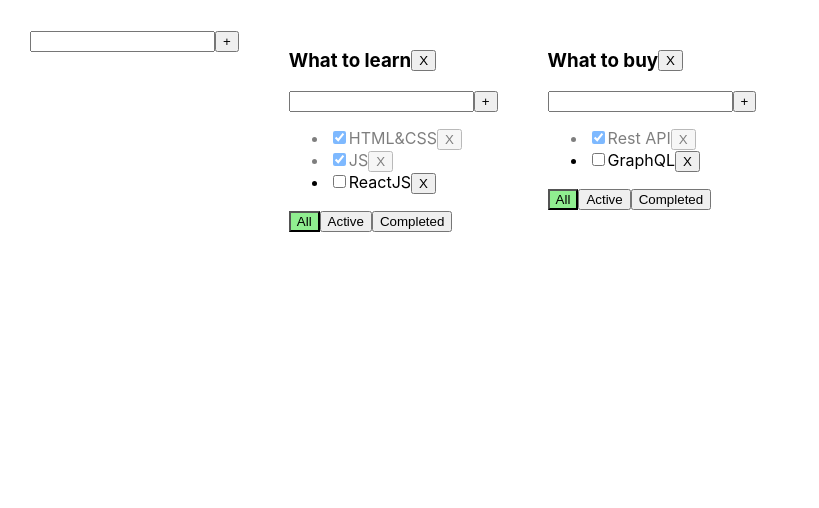
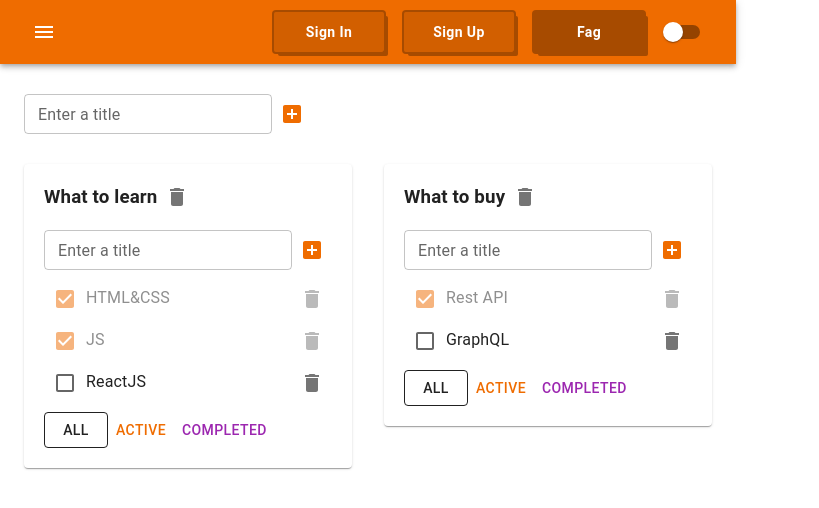
Before and after one commit to Evgenio89/todolist2025new, a React (Vite) app: page / in a window 1280 px wide. Shown: the top 508 px of the page, without its empty margins (0-819 px from the left). Built offline with nearby package versions, Linux system fonts and the light colour scheme.

Commit message:
Спринт 02, неделя 3

```diff
--- a/package.json
+++ b/package.json
@@ -10,6 +10,10 @@
     "preview": "vite preview"
   },
   "dependencies": {
+    "@emotion/react": "^11.14.0",
+    "@emotion/styled": "^11.14.0",
+    "@mui/icons-material": "^6.4.7",
+    "@mui/material": "^6.4.7",
     "@types/uuid": "^10.0.0",
     "react": "19.0.0",
     "react-dom": "19.0.0",
--- a/src/App.css
+++ b/src/App.css
@@ -1,28 +1,14 @@
 .app {
-  padding: 30px;
   display: flex;
-}
-
-.app > div {
-  margin-right: 50px;
-}
-.error {
-  border: red 1px solid;
-}
-
-.error-message {
-  color: red;
-}
-
-.active-filter {
-  background-color: lightgreen;
-}
-
-.is-done {
-  opacity: 0.5;
+  flex-direction: column;
+  width: 100vw;
 }
 
 .container {
   display: flex;
   align-items: center;
 }
+
+.is-done {
+  opacity: 0.5;
+}
--- a/src/App.tsx
+++ b/src/App.tsx
@@ -3,6 +3,19 @@ import {TodolistItem} from "./TodolistItem.tsx";
 import {useState} from "react";
 import {v1} from "uuid";
 import {CreateItemForm} from "./CreateItemForm.tsx";
+import AppBar from '@mui/material/AppBar'
+import Toolbar from '@mui/material/Toolbar'
+import IconButton from '@mui/material/IconButton'
+import MenuIcon from '@mui/icons-material/Menu'
+import Container from '@mui/material/Container'
+import Grid from '@mui/material/Grid2'
+import Paper from '@mui/material/Paper'
+import {NavButton} from './NavButton'
+import { createTheme, ThemeProvider } from '@mui/material/styles'
+import Switch from '@mui/material/Switch'
+import CssBaseline from '@mui/material/CssBaseline'
+
+
 
 
 export type Todolist = {
@@ -23,6 +36,8 @@ export type filterValueType = 'all' | 'active' | 'completed'
 export type TasksState = {
     [key: string]: TaskType[]
 }
+
+type ThemeMode = 'dark' | 'light'
 
 
 export const App = () => {
@@ -47,6 +62,21 @@ export const App = () => {
             { id: v1(), title: 'GraphQL', isDone: false },
         ],
     })
+
+    const [themeMode, setThemeMode] = useState<ThemeMode>('light')
+
+    const theme = createTheme({
+        palette: {
+            mode: themeMode,
+            primary: {
+                main: '#ef6c00',
+            },
+        },
+    })
+
+    const changeMode = () => {
+        setThemeMode(themeMode === 'light' ? 'dark' : 'light')
+    }
 
 
 
@@ -100,8 +130,26 @@ export const App = () => {
     }
 
     return (
-      <div className="app">
+      <ThemeProvider theme={theme}>
+          <CssBaseline/>
+          <AppBar position={'static'} sx={{mb: '30px'}}>
+              <Toolbar sx={{ display: 'flex', justifyContent: 'space-between' }}>
+                      <IconButton color={'inherit'}>
+                          <MenuIcon/>
+                      </IconButton>
+                      <div>
+                          <NavButton background={theme.palette.divider}>Sign in</NavButton>
+                          <NavButton background={theme.palette.divider}>Sign up</NavButton>
+                          <NavButton background={theme.palette.primary.dark}>Fag</NavButton>
+                          <Switch color={'default'} onChange={changeMode}/>
+                      </div>
+              </Toolbar>
+          </AppBar>
+          <Container maxWidth={'lg'}>
+              <Grid container sx={{mb: '30px'}}>
                   <CreateItemForm onCreateItem={createTodolist}/>
+              </Grid>
+              <Grid container spacing={4}>
                   {todolists.map((todolist) => {
                       const todolistTasks = tasks[todolist.id]
                       let filteredTasks = todolistTasks
@@ -113,6 +161,8 @@ export const App = () => {
                       }
 
                       return(
+                          <Grid key={todolist.id}>
+                              <Paper sx={{p: '0 20px 20px 20px'}}>
                                   <TodolistItem
                                       todolist={todolist}
                                       key={todolist.id}
@@ -125,9 +175,12 @@ export const App = () => {
                                       changeTaskTitle={changeTaskTitle}
                                       changeTodolistTitle={changeTodolistTitle}
                                   />
+                              </Paper>
+                          </Grid>
                       )
                   })}
-
-      </div>
+              </Grid>
+          </Container>
+      </ThemeProvider>
   )
 }
--- a/src/CreateItemForm.tsx
+++ b/src/CreateItemForm.tsx
@@ -1,5 +1,8 @@
-import {Button} from "./Button.tsx";
+
 import {ChangeEvent, KeyboardEvent, useState} from "react";
+import TextField from '@mui/material/TextField';
+import AddBoxIcon from '@mui/icons-material/AddBox'
+import IconButton from '@mui/material/IconButton'
 
 
 type CreateItemFormPropsType = {
@@ -33,14 +36,18 @@ export const CreateItemForm = ({onCreateItem} : CreateItemFormPropsType) => {
 
     return (
         <div>
-            <input
-                className={error ? 'error' : ''}
-                value={taskTitle}
-                onChange={changeTaskTitleInputHandler}
-                onKeyDown={changeTaskTitleInputOnEnterHandler}
-            />
-            <Button title={'+'} onClick={addTaskButtonHandler}/>
-            {error && <div className={'error-message'}>{error}</div>}
+           <TextField label={'Enter a title'}
+                      variant={'outlined'}
+                      className={error ? 'error' : ''}
+                      value={taskTitle}
+                      size={'small'}
+                      error={!!error}
+                      helperText={error}
+                      onChange={changeTaskTitleInputHandler}
+                      onKeyDown={changeTaskTitleInputOnEnterHandler}/>
+            <IconButton onClick={addTaskButtonHandler} color={'primary'}>
+                <AddBoxIcon/>
+            </IconButton>
         </div>
     )
 }
--- a/src/EditableSpan.tsx
+++ b/src/EditableSpan.tsx
@@ -1,4 +1,5 @@
 import {ChangeEvent, useState} from "react";
+import TextField from '@mui/material/TextField';
 
 
 type EditableSpanPropsType = {
@@ -30,7 +31,12 @@ export const EditableSpan = ({
     return (
         <>
             {isEditMode ? (
-                <input value={title} onChange={changeTitle} onBlur={turnOffEditMode} autoFocus/>
+                <TextField variant={'outlined'}
+                           value={title}
+                           size={'small'}
+                           onChange={changeTitle}
+                           onBlur={turnOffEditMode}
+                           autoFocus/>
             ) : (
                 <span onDoubleClick={turnOnEditMode}>{value}</span>
             )}
--- /dev/null
+++ b/src/NavButton.ts
@@ -0,0 +1,18 @@
+import { styled } from '@mui/material/styles'
+import Button from '@mui/material/Button'
+
+type Props ={
+    background?: string
+}
+
+export const NavButton = styled(Button)<Props>(({ background, theme }) => ({
+    minWidth: '110px',
+    fontWeight: 'bold',
+    boxShadow: `0 0 0 2px ${theme.palette.primary.dark}, 4px 4px 0 0 ${theme.palette.primary.dark}`,
+    borderRadius: '2px',
+    textTransform: 'capitalize',
+    margin: '0 10px',
+    padding: '8px 24px',
+    color: '#ffffff',
+    background: background || '#1565c0',
+}))
--- /dev/null
+++ b/src/TodolistItem.styles.ts
@@ -0,0 +1,12 @@
+import { SxProps } from '@mui/material'
+
+export const containerSx: SxProps = {
+    display: 'flex',
+    justifyContent: 'space-between',
+}
+
+export const getListItemSx = (isDone: boolean): SxProps => ({
+    p: 0,
+    justifyContent: 'space-between',
+    opacity: isDone ? 0.5 : 1,
+})
--- a/src/TodolistItem.tsx
+++ b/src/TodolistItem.tsx
@@ -1,8 +1,15 @@
 import {filterValueType, TaskType, Todolist} from "./App.tsx";
-import {Button} from "./Button.tsx";
 import {ChangeEvent} from "react";
 import {CreateItemForm} from "./CreateItemForm.tsx";
 import {EditableSpan} from "./EditableSpan.tsx";
+import IconButton from '@mui/material/IconButton'
+import DeleteIcon from '@mui/icons-material/Delete'
+import Button from '@mui/material/Button'
+import Checkbox from '@mui/material/Checkbox';
+import List from '@mui/material/List';
+import {ListItem} from "@mui/material";
+import Box from '@mui/material/Box'
+import {containerSx, getListItemSx} from './TodolistItem.styles'
 
 type TodolistItemType = {
     todolist: Todolist
@@ -58,7 +65,9 @@ export const TodolistItem = ({
                 <h3>
                     <EditableSpan value={title} onChange={changeTodolistTitleHandler}/>
                 </h3>
-                <Button title={'X'} onClick={deleteTodolistHandler}/>
+                <IconButton onClick={deleteTodolistHandler}>
+                    <DeleteIcon />
+                </IconButton>
             </div>
             <CreateItemForm onCreateItem={onCreateItemHandler}/>
 
@@ -69,7 +78,7 @@ export const TodolistItem = ({
             {tasks.length === 0 ? (
                 <p>Тасок нет</p>
             ) : (
-                <ul>
+                <List>
                     {tasks.map(task => {
                         const deleteTaskButtonHandler = () => {
                             deleteTask(id, task.id)
@@ -83,37 +92,40 @@ export const TodolistItem = ({
                         }
 
                         return (
-                            <li key={task.id} className={task.isDone ? 'is-done' : ''}>
-                                <input
-                                    type="checkbox"
-                                    checked={task.isDone}
-                                    onChange={changeTaskStatusHandler}
-                                />
-                                <EditableSpan value={task.title} onChange={changeTaskTitleHandler}/>
+                            <ListItem key={task.id}
+                                      sx={getListItemSx(task.isDone)}
 
-                                <Button title={'X'} onClick={deleteTaskButtonHandler}/>
-                            </li>
+                            >
+                                <div>
+                                    <Checkbox checked={task.isDone} onChange={changeTaskStatusHandler} />
+                                    <EditableSpan value={task.title} onChange={changeTaskTitleHandler}/>
+                                </div>
+                                <IconButton onClick={deleteTaskButtonHandler}>
+                                    <DeleteIcon />
+                                </IconButton>
+                            </ListItem>
                         )
                     })}
-                </ul>
+                </List>
             )}
             <div>
-                <Button
-                    className={filter === 'all' ? 'active-filter' : ''}
-                    title={'All'}
-                    onClick={() => {changeFilterHandler('all')
-                }}/>
-                <Button
-                    className={filter === 'active' ? 'active-filter' : ''}
-                    title={'Active'}
-                    onClick={() => {changeFilterHandler('active')
-                }}/>
-                <Button
-                    className={filter === 'completed' ? 'active-filter' : ''}
-                    title={'Completed'}
-                    onClick={() => {changeFilterHandler('completed')
-                }}/>
+                <Button variant={filter === 'all' ? 'outlined' : 'text'}
+                        color={'inherit'}
+                        onClick={() => changeFilterHandler('all')}>
+                    All
+                </Button>
+                <Button variant={filter === 'active' ? 'outlined' : 'text'}
+                        color={'primary'}
+                        onClick={() => changeFilterHandler('active')}>
+                    ACTIVE
+                </Button>
+                <Button variant={filter === 'completed' ? 'outlined' : 'text'}
+                        color={'secondary'}
+                        onClick={() => changeFilterHandler('completed')}>
+                    COMPLETED
+                </Button>
             </div>
+            <Box sx={containerSx}>{/*...*/}</Box>
         </div>
     )
 }
```
Also changed, not shown: 1 other file (tests, documents, lock files or other folders). Lines whose indentation alone changed are shown as unchanged.
